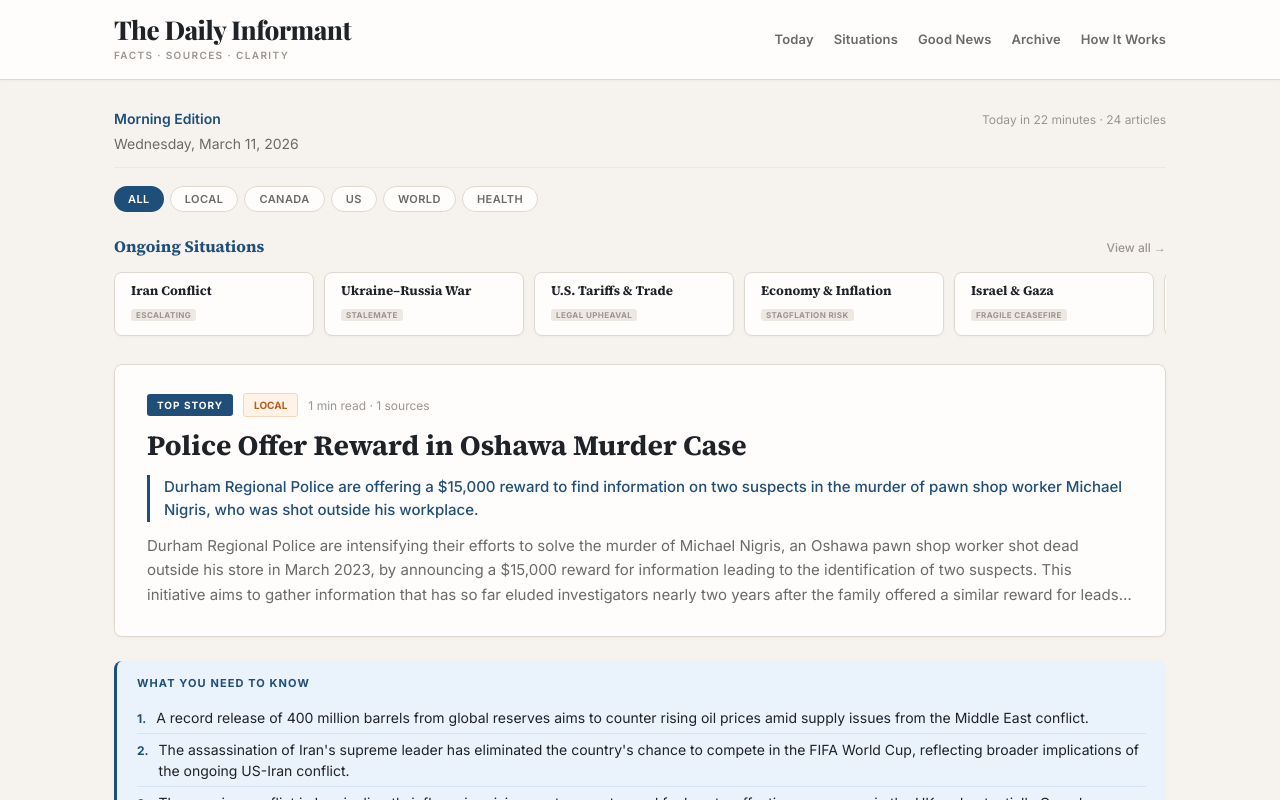
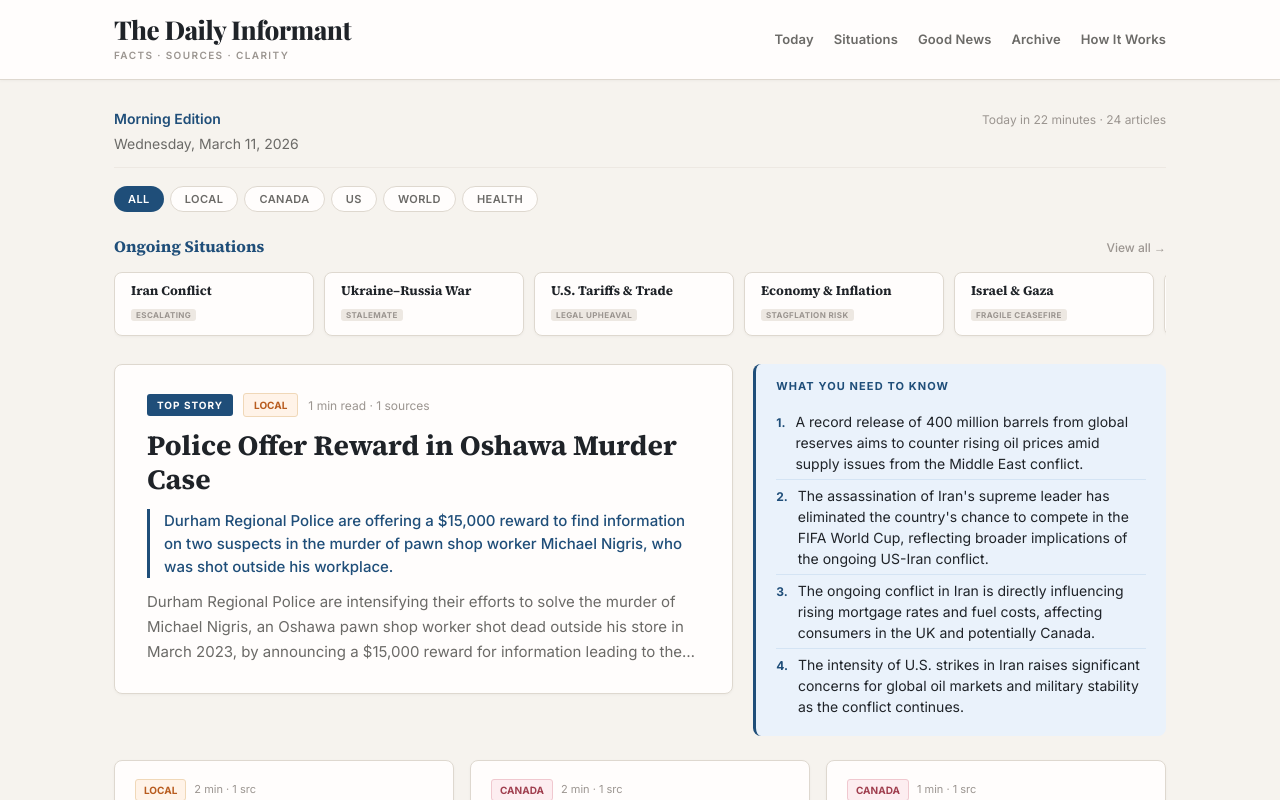
Before and after one commit to pickettdad/daily-informant, a Next.js app: page / in a window 1280 px wide. Shown: the top 800 px of the page. Built offline with nearby package versions, Linux system fonts and the light colour scheme.

Commit message:
Update DailyEdition.tsx

```diff
--- a/app/DailyEdition.tsx
+++ b/app/DailyEdition.tsx
@@ -31,7 +31,7 @@ function readTime(body: string) { return Math.max(1, Math.ceil((body || "").spli
 function HeroStory({ article }: { article: any }) {
   const cs = gc(article.category);
   return (
-    <Link href={`/article/${article.slug}`} className="di-card di-card-link di-hero-pad" style={{ padding: "28px 32px", marginBottom: 24 }}>
+    <Link href={`/article/${article.slug}`} className="di-card di-card-link di-hero-pad" style={{ padding: "28px 32px" }}>
       <div style={{ display: "flex", gap: 10, alignItems: "center", marginBottom: 12, flexWrap: "wrap" }}>
         <span style={{ fontSize: 10, fontWeight: 700, letterSpacing: "0.1em", textTransform: "uppercase", color: s.surface, background: s.accent, padding: "3px 10px", borderRadius: 3 }}>Top Story</span>
         <span style={{ fontSize: 10, fontWeight: 700, background: cs.bg, color: cs.text, padding: "3px 10px", borderRadius: 3, textTransform: "uppercase", border: `1px solid ${cs.border}` }}>{article.category}</span>
@@ -50,7 +50,7 @@ function HeroStory({ article }: { article: any }) {
 function NeedToKnow({ items }: { items: any[] }) {
   if (!items?.length) return null;
   return (
-    <div style={{ background: s.accentLight, borderRadius: 8, padding: "14px 20px", marginBottom: 22, borderLeft: `3px solid ${s.accent}` }}>
+    <div style={{ background: s.accentLight, borderRadius: 8, padding: "14px 20px", borderLeft: `3px solid ${s.accent}` }}>
       <h3 style={{ fontSize: 11, fontWeight: 700, letterSpacing: "0.1em", textTransform: "uppercase", color: s.accent, marginBottom: 10, fontFamily: s.body }}>What You Need to Know</h3>
       <ol style={{ listStyleType: "none", padding: 0, margin: 0 }}>
         {items.slice(0, 4).map((item: any, i: number) => (
@@ -149,11 +149,13 @@ export default function DailyEdition({ daily }: { daily: any }) {
       {/* Ongoing situations — compact horizontal row */}
       {filter === "All" && <OngoingSituationsRow topics={daily.ongoing_topics} />}
 
-      {/* Hero story */}
-      {hero && filter === "All" && <HeroStory article={hero} />}
-
-      {/* Need to Know */}
-      {filter === "All" && <NeedToKnow items={daily.need_to_know} />}
+      {/* Hero story + Need to Know side by side */}
+      {filter === "All" && hero && (
+        <div className="di-hero-ntk" style={{ display: "grid", gridTemplateColumns: "3fr 2fr", gap: 20, marginBottom: 24, alignItems: "start" }}>
+          <HeroStory article={hero} />
+          <NeedToKnow items={daily.need_to_know} />
+        </div>
+      )}
 
       {/* Full-width 3-column story grid */}
       <div className="di-story-grid" style={{ display: "grid", gridTemplateColumns: "1fr 1fr 1fr", gap: 16 }}>
```
